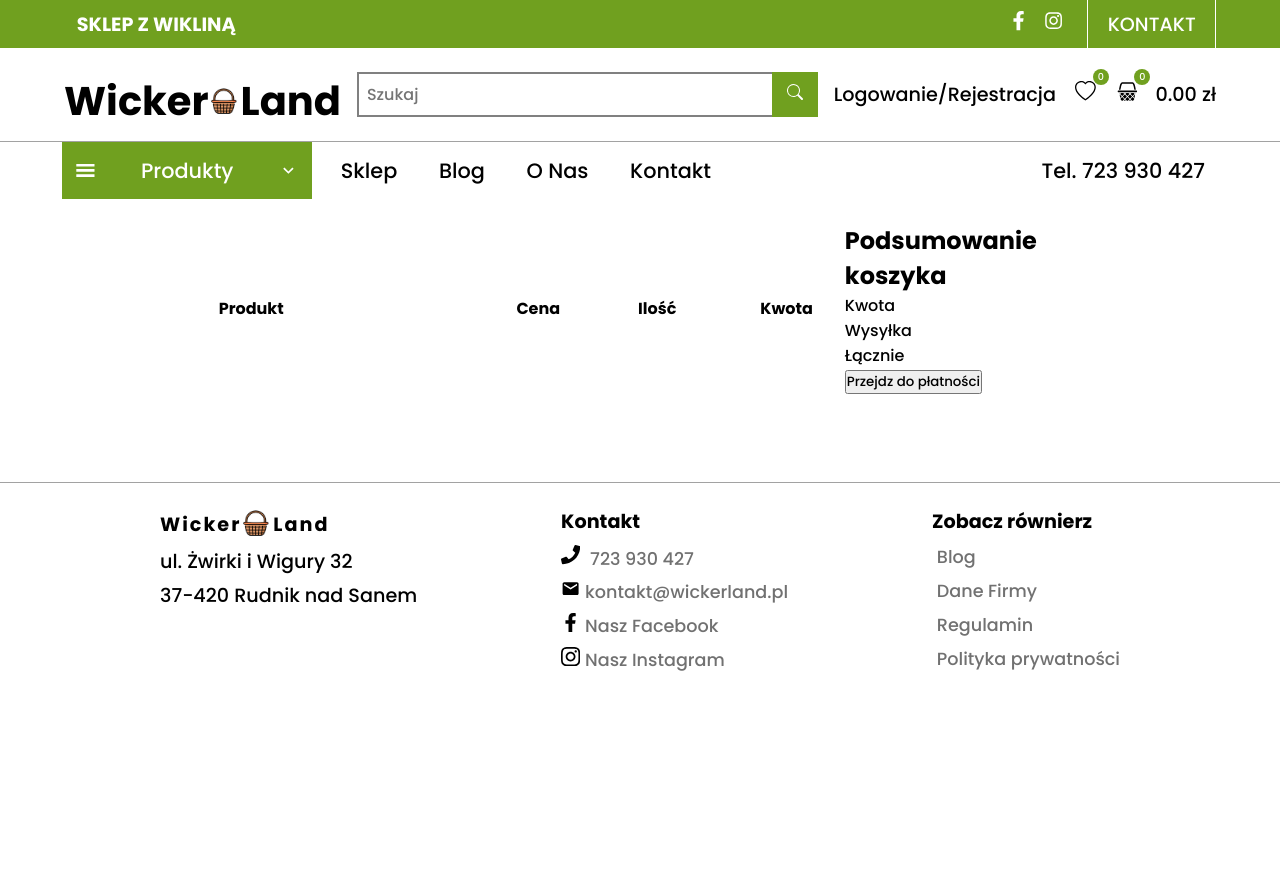
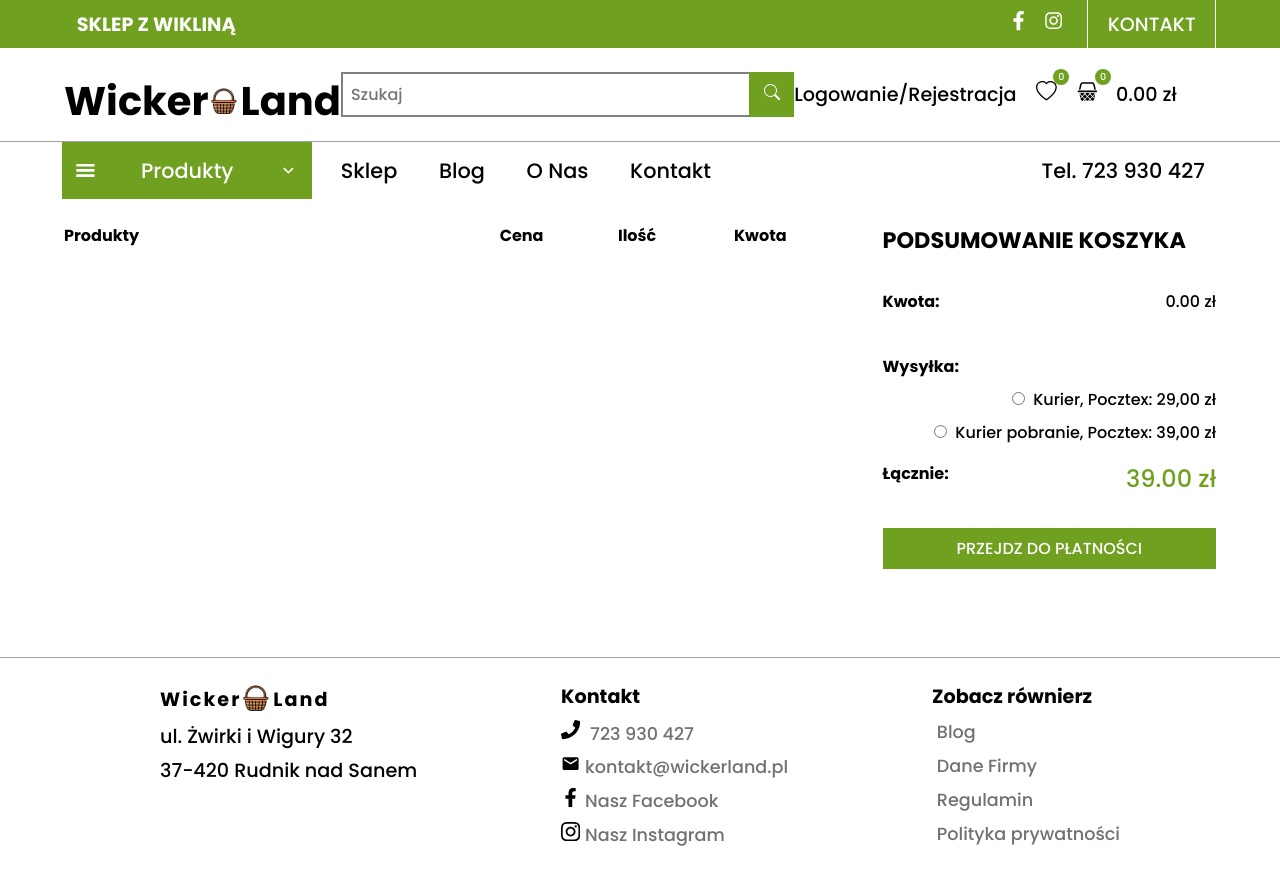
Before and after one commit to Desparion7/Wickerland, a React (Vite) app: page /koszyk in a window 1280 px wide. Shown: the top 884 px of the page. Before the commit the page ends 800 px from the top, so only its background shows below. Built offline with nearby package versions, Linux system fonts and the light colour scheme.

Commit message:
add responsive on cart screen

```diff
--- a/src/app/slices/cartSlice.tsx
+++ b/src/app/slices/cartSlice.tsx
@@ -40,14 +40,6 @@ const cartSlice = createSlice({
 				existItem.qty = action.payload.qty;
 			}
 		},
-		decrementItem(state, action) {
-			const existItem = state.products.find(
-				(item) => item.pid === action.payload.pid
-			);
-			if (existItem) {
-				existItem.qty = action.payload.qty;
-			}
-		},
 	},
 });
 export default cartSlice.reducer;
--- a/src/components/Cart/CartScreenItem.module.css
+++ b/src/components/Cart/CartScreenItem.module.css
@@ -1,18 +1,28 @@
 .cartScreenItem {
 	display: flex;
+	flex-direction: column;
 	justify-content: space-between;
-	align-items: center;
 	margin-top: 1em;
 	font-size: 1rem;
 }
 .cartScreenItem_name {
 	display: flex;
-	width: 50%;
+	width: 100%;
+	justify-content: space-between;
 	align-items: center;
+	margin-bottom: 1rem;
+}
+.cartScreenItem_name button {
+	margin-right: 0.3rem;
+	font-size: 1.2rem;
+	border: none;
+	background-color: transparent;
+	cursor: pointer;
 }
 .cartScreenItem_name img {
 	width: 20%;
 	cursor: pointer;
+	margin-right: 0.5rem;
 }
 .cartScreenItem_name p {
 	cursor: pointer;
@@ -21,18 +31,23 @@
 .cartScreenItem_name p:hover {
 	color: var(--main-background-color);
 }
+.mobileBox {
+	display: flex;
+	justify-content: space-between;
+	padding-bottom: 1rem;
+	border-bottom: 1px solid grey;
+}
 .cartScreenItem_name_price {
-	width: 10%;
 	text-align: end;
 }
 .cartScreenItem_name_amount {
 	width: 80px;
-	text-align: end;
+	text-align: center;
 }
 .cartScreenItem_name_amount_btn {
-	height: 30px;
+	height: 25px;
 	width: 20px;
-	font-size: 1rem;
+	font-size: 0.9rem;
 	border: none;
 	border: 1px solid grey;
 	cursor: pointer;
@@ -44,17 +59,49 @@
 	border: 1px solid rgb(73, 193, 52);
 }
 .cartScreenItem_name_amount input {
-	width: 30px;
-	height: 30px;
-	padding: 0.3rem;
-	font-size: 1rem;
+	height: 25px;
+	width: 25px;
+	font-size: 0.9rem;
 	text-align: center;
 	border: none;
 	border: 1px solid grey;
 }
 .cartScreenItem_name_totalPrice {
-	width: 10%;
 	text-align: end;
 	font-weight: bold;
 	color: var(--main-background-color);
 }
+
+@media screen and (min-width: 1000px) {
+	.cartScreenItem {
+		flex-direction: row;
+		align-items: center;
+	}
+	.cartScreenItem_name {
+		justify-content: start;
+		width: 50%;
+	}
+	.cartScreenItem_name button {
+		margin-right: 1rem;
+	}
+	.cartScreenItem_name_price {
+		width: 10%;
+	}
+	.cartScreenItem_name_amount {
+		text-align: end;
+	}
+	.cartScreenItem_name_amount_btn {
+		height: 30px;
+		width: 20px;
+		font-size: 1rem;
+	}
+	.cartScreenItem_name_amount input {
+		width: 30px;
+		height: 30px;
+		padding: 0.3rem;
+		font-size: 1rem;
+	}
+	.cartScreenItem_name_totalPrice {
+		width: 10%;
+	}
+}
--- a/src/components/Cart/CartScreenItem.tsx
+++ b/src/components/Cart/CartScreenItem.tsx
@@ -4,11 +4,15 @@ import { CartProduct } from '../../app/slices/cartSlice';
 import { products } from '../../db/products';
 import { useNavigate } from 'react-router-dom';
 import { useDispatch } from 'react-redux';
-import { changeItemQty } from '../../app/slices/cartSlice';
+import { changeItemQty, removeItem } from '../../app/slices/cartSlice';
+import { RxCross2 } from 'react-icons/rx';
+import { useMediaQuery } from 'react-responsive';
 
 const CartScreenItem = ({ item }: { item: CartProduct }) => {
 	const navigation = useNavigate();
 	const dispatch = useDispatch();
+	const isDesktop = useMediaQuery({ minWidth: '1000px' });
+
 	const [productAmount, setProductAmount] = useState(item.qty);
 	const product = products.find((obj) => obj.pid === item.pid);
 
@@ -18,6 +22,15 @@ const CartScreenItem = ({ item }: { item: CartProduct }) => {
 	return (
 		<div className={styles.cartScreenItem}>
 			<div className={styles.cartScreenItem_name}>
+				{isDesktop && (
+					<button
+						onClick={() => {
+							dispatch(removeItem(product?.pid));
+						}}
+					>
+						<RxCross2 />
+					</button>
+				)}
 				<img
 					src={product?.img[0]}
 					alt={product?.name}
@@ -36,8 +49,67 @@ const CartScreenItem = ({ item }: { item: CartProduct }) => {
 				>
 					{product?.name}
 				</p>
+				{!isDesktop && (
+					<button
+						onClick={() => {
+							dispatch(removeItem(product?.pid));
+						}}
+					>
+						<RxCross2 />
+					</button>
+				)}
 			</div>
-
+			{!isDesktop && (
+				<div className={styles.mobileBox}>
+					<div className={styles.cartScreenItem_name_price}>
+						Cena: {product?.price.toFixed(2)} zł
+					</div>
+					<div className={styles.cartScreenItem_name_amount}>
+						<button
+							className={styles.cartScreenItem_name_amount_btn}
+							onClick={() => {
+								if (product && productAmount > 1) {
+									dispatch(
+										changeItemQty({ pid: product?.pid, qty: productAmount - 1 })
+									);
+									setProductAmount(productAmount - 1);
+								}
+							}}
+						>
+							-
+						</button>
+						<input
+							type='number'
+							step='1'
+							autoComplete='off'
+							inputMode='numeric'
+							pattern='[0-9]*'
+							value={productAmount}
+							onChange={(e) => {
+								setProductAmount(parseInt(e.target.value));
+							}}
+						/>
+						<button
+							className={styles.cartScreenItem_name_amount_btn}
+							onClick={() => {
+								if (product && productAmount < product?.amount) {
+									dispatch(
+										changeItemQty({ pid: product?.pid, qty: productAmount + 1 })
+									);
+									setProductAmount(productAmount + 1);
+								}
+							}}
+						>
+							+
+						</button>
+					</div>
+					<div className={styles.cartScreenItem_name_totalPrice}>
+						{product && (product?.price * item.qty).toFixed(2)} zł
+					</div>
+				</div>
+			)}
+			{isDesktop && (
+				<>
 					<div className={styles.cartScreenItem_name_price}>
 						{product?.price.toFixed(2)} zł
 					</div>
@@ -83,6 +155,8 @@ const CartScreenItem = ({ item }: { item: CartProduct }) => {
 					<div className={styles.cartScreenItem_name_totalPrice}>
 						{product && (product?.price * item.qty).toFixed(2)} zł
 					</div>
+				</>
+			)}
 		</div>
 	);
 };
--- a/src/components/Header/HeaderMiddle.module.css
+++ b/src/components/Header/HeaderMiddle.module.css
@@ -86,6 +86,7 @@
 .headerMiddle__options_icons_price {
 	font-size: 1.2rem;
 	cursor: pointer;
+	width: 100px;
 }
 .headerMiddle__options_icons_price:hover {
 	color: var(--text-color-hover);
--- a/src/screens/CartScreen.module.css
+++ b/src/screens/CartScreen.module.css
@@ -1,12 +1,11 @@
 .cartScreen {
 	display: flex;
-	flex-direction: row;
-	align-items: center;
+	flex-direction: column;
 	gap: 2em;
-	padding: 1.5em 4em;
+	padding: 1.5em 1em;
 }
 .cartScreen_products {
-	width: 65%;
+	width: 100%;
 }
 .cartScreen_products_parameters {
 	display: flex;
@@ -15,20 +14,98 @@
 }
 .cartScreen_products_parameters_name {
 	width: 50%;
-	text-align: center;
 }
 .cartScreen_products_parameters_price {
 	width: 20%;
-    text-align: center;
+	text-align: center;
 }
 .cartScreen_products_parameters_amount {
 	width: 10%;
 }
 .cartScreen_products_parameters_totalPrice {
 	width: 10%;
-    text-align: end;
+	text-align: end;
 }
 
 .cartScreen_summary {
-	width: 25%;
+	display: flex;
+	flex-direction: column;
+	gap: 1em;
+	width: 100%;
 }
+.cartScreen_summary h2 {
+	font-size: 1.2rem;
+	text-transform: uppercase;
+}
+.cartScreen_summary_price,
+.cartScreen_summary_totalPrice {
+	display: flex;
+	justify-content: space-between;
+}
+
+.cartScreen_summary_price_text,
+.cartScreen_summary_delivery_text,
+.cartScreen_summary_totalPrice_text {
+	font-weight: bold;
+	margin-bottom: 0.5rem;
+}
+.cartScreen_summary_delivery_method {
+	display: flex;
+	flex-direction: column;
+	gap: 0.5rem;
+	text-align: end;
+}
+.cartScreen_summary_delivery_method input {
+	margin-right: 0.5rem;
+	cursor: pointer;
+}
+.cartScreen_summary_delivery_method label {
+	cursor: pointer;
+}
+.cartScreen_summary_totalPrice_amount {
+	font-size: 1.2rem;
+	color: var(--main-background-color);
+}
+.cartScreen_summary button {
+	padding: 0.5rem 2rem;
+	width: 100%;
+	font-size: 1rem;
+	text-transform: uppercase;
+	border: none;
+	color: var(--text-color);
+	background-color: var(--main-background-color);
+	transition: background-color 0.3s;
+	cursor: pointer;
+}
+.cartScreen_summary button:hover {
+	background-color: var(--button-bg-hover);
+}
+@media screen and (min-width: 600px) {
+	.cartScreen {
+		padding: 1.5em 4em;
+	}
+	.cartScreen_summary h2 {
+		font-size: 1.4rem;
+		margin-bottom: 1rem;
+	}
+	.cartScreen_summary_price,
+	.cartScreen_summary_totalPrice {
+		margin-bottom: 1rem;
+	}
+	.cartScreen_summary_totalPrice_amount {
+		font-size: 1.5rem;
+	}
+}
+
+@media screen and (min-width: 1000px) {
+	.cartScreen {
+		flex-direction: row;
+	}
+	.cartScreen_products {
+		width: 65%;
+	}
+	.cartScreen_summary {
+		width: 30%;
+		margin-left: 4em;
+	}
+}
--- a/src/screens/CartScreen.tsx
+++ b/src/screens/CartScreen.tsx
@@ -2,16 +2,35 @@ import styles from './CartScreen.module.css';
 import CartScreenItem from '../components/Cart/CartScreenItem';
 import { useSelector } from 'react-redux';
 import { cartItems } from '../app/slices/cartSlice';
+import { useState } from 'react';
+import { useMediaQuery } from 'react-responsive';
 
 const CartScreen = () => {
 	const cartProducts = useSelector(cartItems);
+	const [selectedValue, setSelectedValue] = useState('');
+	const isDesktop = useMediaQuery({ minWidth: '1000px' });
+
+	const handleOptionChange = (e: React.ChangeEvent<HTMLInputElement>) => {
+		setSelectedValue(e.target.value);
+	};
+
+	const totalPrice = cartProducts.reduce((acc, obiekt) => {
+		return acc + obiekt.qty * obiekt.price;
+	}, 0);
+	let totalPriceWithDelivery;
+	if (selectedValue === 'Kurier, Pocztex: 29,00 zł') {
+		totalPriceWithDelivery = totalPrice + 29;
+	} else {
+		totalPriceWithDelivery = totalPrice + 39;
+	}
 
 	return (
 		<div className={styles.cartScreen}>
 			<div className={styles.cartScreen_products}>
+				{isDesktop && (
 					<div className={styles.cartScreen_products_parameters}>
 						<div className={styles.cartScreen_products_parameters_name}>
-						Produkt
+							Produkty
 						</div>
 						<div className={styles.cartScreen_products_parameters_price}>
 							Cena
@@ -23,20 +42,55 @@ const CartScreen = () => {
 							Kwota
 						</div>
 					</div>
+				)}
 				{cartProducts.map((item) => (
 					<CartScreenItem item={item} />
 				))}
 			</div>
 			<div className={styles.cartScreen_summary}>
 				<h2>Podsumowanie koszyka</h2>
+				<div className={styles.cartScreen_summary_price}>
+					<p className={styles.cartScreen_summary_price_text}>Kwota:</p>
+					<p className={styles.cartScreen_summary_price_amount}>
+						{totalPrice.toFixed(2)} zł
+					</p>
+				</div>
+				<div className={styles.cartScreen_summary_delivery}>
+					<p className={styles.cartScreen_summary_delivery_text}>Wysyłka:</p>
+					<div className={styles.cartScreen_summary_delivery_method}>
 						<div>
-					<p>Kwota</p>
+							<input
+								id='Kurier, Pocztex: 29,00 zł'
+								type='radio'
+								name='Kurier, Pocztex: 29,00 zł'
+								value='Kurier, Pocztex: 29,00 zł'
+								checked={selectedValue === 'Kurier, Pocztex: 29,00 zł'}
+								onChange={handleOptionChange}
+							/>
+							<label htmlFor='Kurier, Pocztex: 29,00 zł'>
+								Kurier, Pocztex: 29,00 zł
+							</label>
 						</div>
 						<div>
-					<p>Wysyłka</p>
+							<input
+								id='Kurier pobranie, Pocztex 39,00 zł'
+								type='radio'
+								name='Kurier pobranie, Pocztex 39,00 zł'
+								value='Kurier pobranie, Pocztex 39,00 zł'
+								checked={selectedValue === 'Kurier pobranie, Pocztex 39,00 zł'}
+								onChange={handleOptionChange}
+							/>
+							<label htmlFor='Kurier pobranie, Pocztex 39,00 zł'>
+								Kurier pobranie, Pocztex: 39,00 zł
+							</label>
 						</div>
-				<div>
-					<p>Łącznie</p>
+					</div>
+				</div>
+				<div className={styles.cartScreen_summary_totalPrice}>
+					<p className={styles.cartScreen_summary_totalPrice_text}>Łącznie:</p>
+					<p className={styles.cartScreen_summary_totalPrice_amount}>
+						{totalPriceWithDelivery.toFixed(2)} zł
+					</p>
 				</div>
 				<button>Przejdz do płatności</button>
 			</div>
```
Lines whose indentation alone changed are shown as unchanged.
